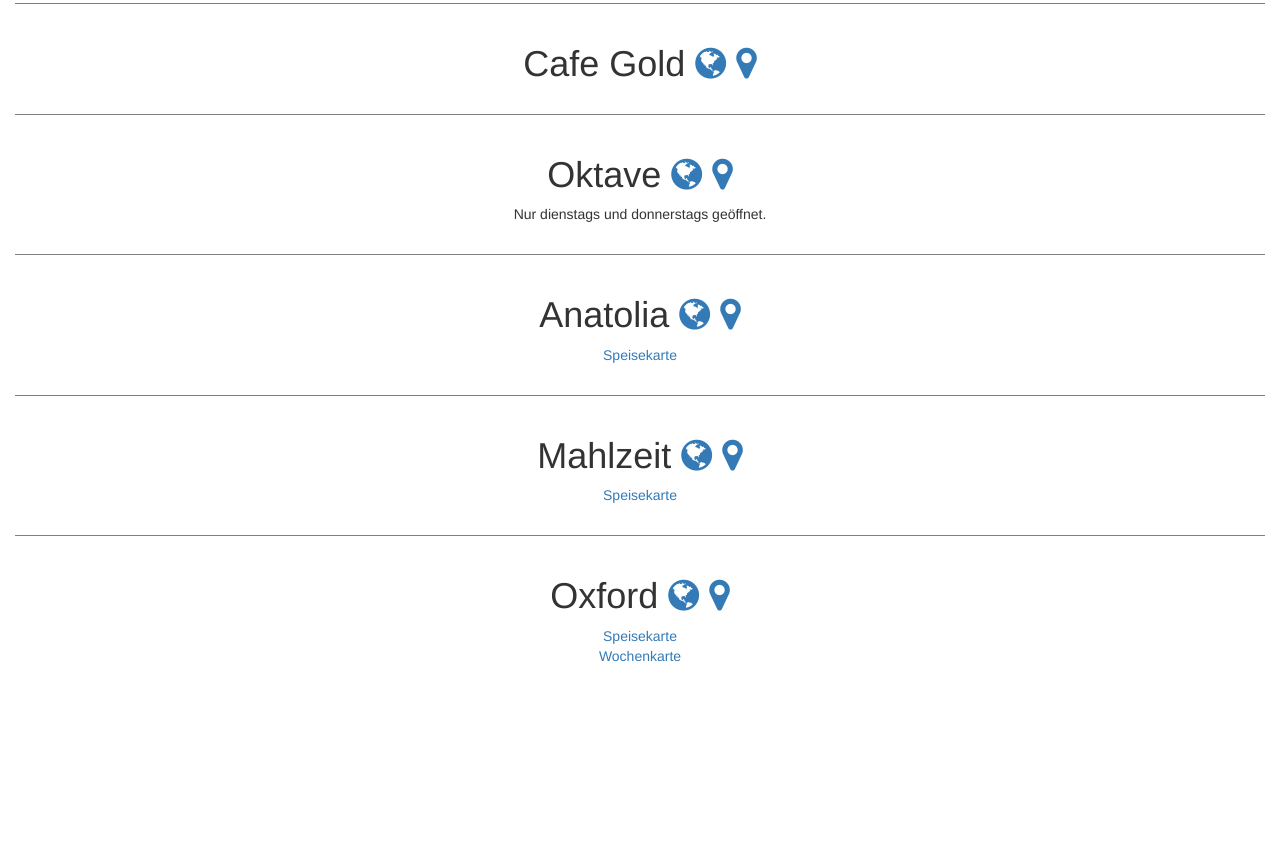
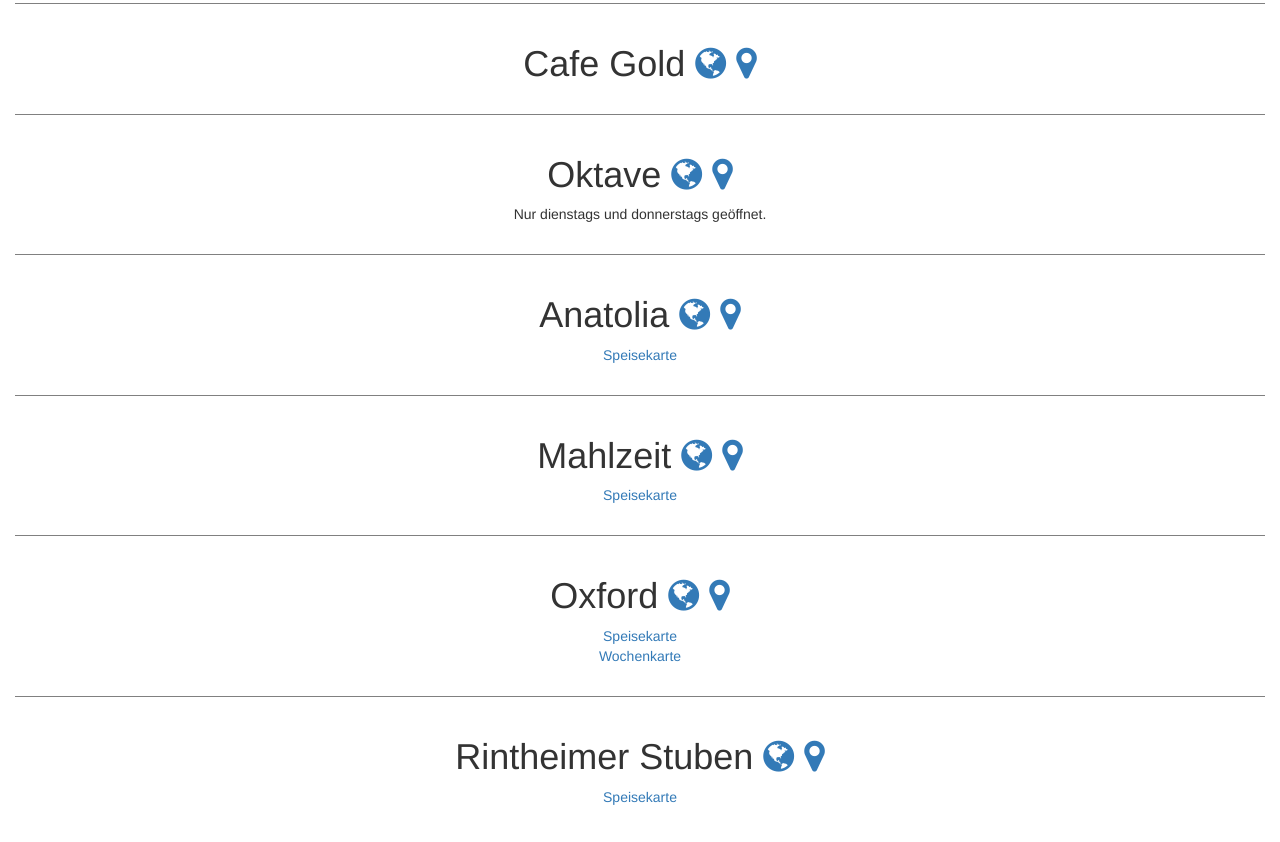
Before and after one commit to svenschoenung/mittagessen, a website: page static/index.html in a window 1280 px wide. Shown: the part 1560-2402 px from the top of the page. Before the commit the page ends 2226 px from the top, so only its background shows below. Drawn offline with nearby package versions, Linux system fonts and the light colour scheme; no server answers.

Commit message:
Add Rintheimer Stuben

```diff
--- a/static/index.html
+++ b/static/index.html
@@ -38,6 +38,7 @@
 <li><a href="#anatolia">Anatolia</a></li>
 <li><a href="#mahlzeit">Mahlzeit</a></li>
 <li><a href="#oxford">Oxford</a></li>
+<li><a href="#rintheimerstuben">Rintheimer Stuben</a></li>
 </ul>
 </div><!--/.nav-collapse -->
 </div>
@@ -217,6 +218,24 @@ proxy("#oxford", "https://channel.gastro-stratege.ch/web/mittagstisch.php?l=338b
 });
 </script>
 
+<h1 id="rintheimerstuben">
+Rintheimer Stuben
+<a href="https://www.tsv-rintheim.de/rintheimer-stuben/speisekarte" target="_blank"><i class="fa fa-globe" aria-hidden="true"></i></a>
+<a href="https://goo.gl/maps/aaAxvn8UE122" target="_blank"><i class="fa fa-map-marker" aria-hidden="true"></i></a>
+</h1>
+<div id="rintheimerstuben-menu">
+<script>
+var week = moment().isoWeek();
+var pdf = "https://www.tsv-rintheim.de/images/Wochenkarten/Wochenkarte_KW" + (week + 1) + ".pdf";
+googlePdf("#rintheimerstuben", pdf, {
+  width:600,
+  height:900
+});
+</script>
+</div>
+
+
+
 </main>
 
 </body>
```
